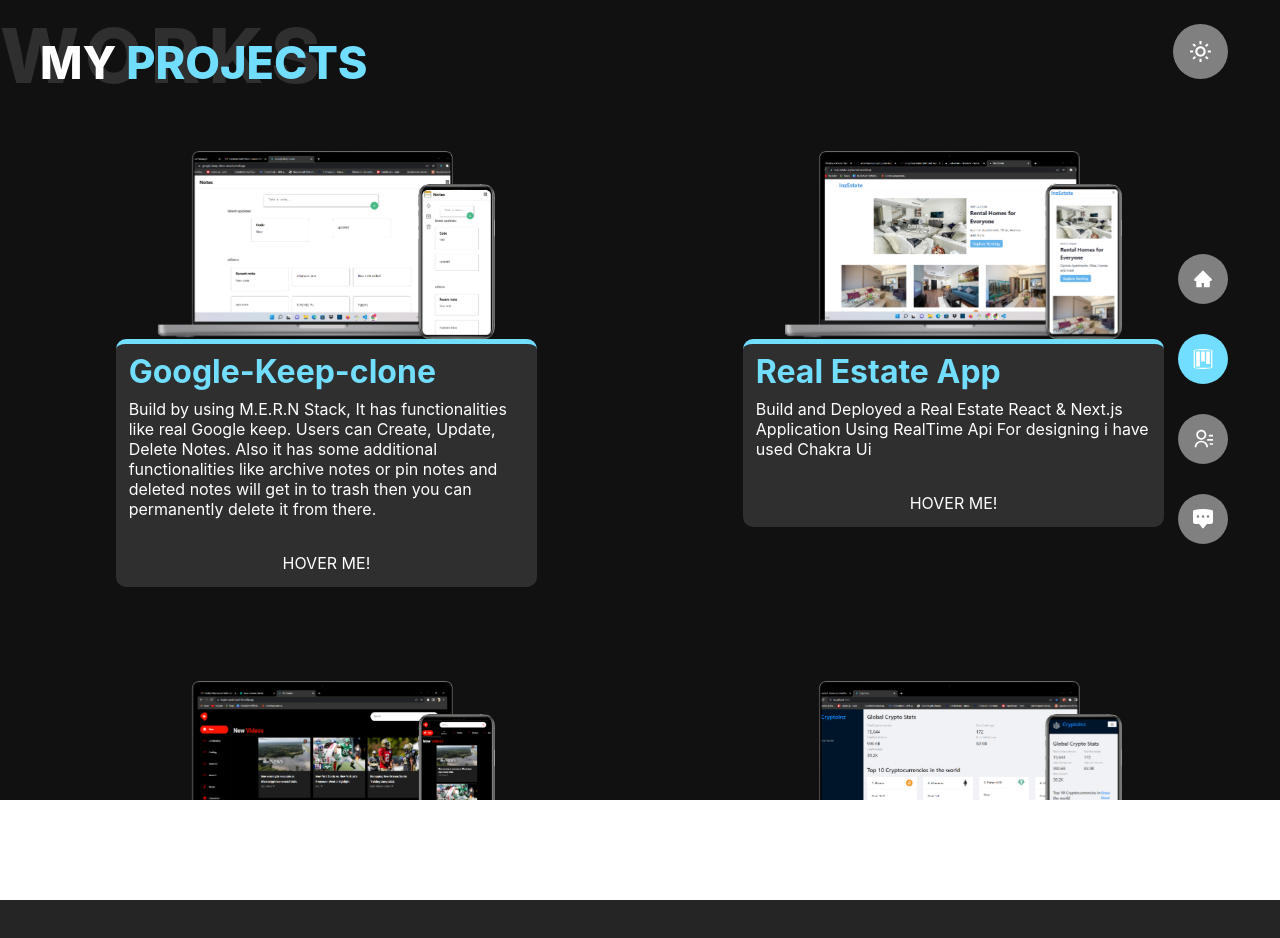
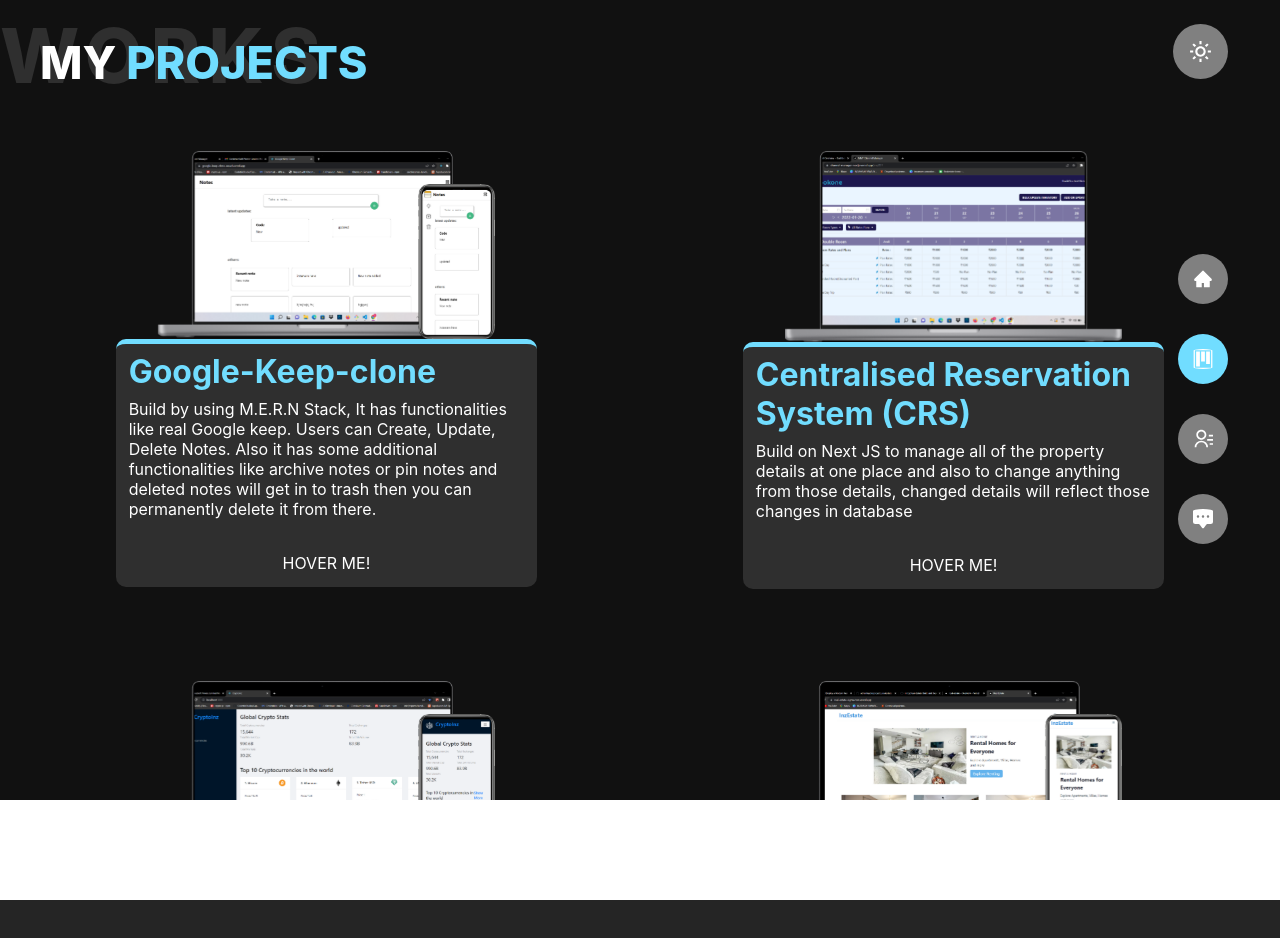
Before and after one commit to innzz/my-react-portfolio, a React (Create React App) app: page /projects in a window 1280 px wide. Shown: the top 938 px of the page. Built offline with nearby package versions, Linux system fonts and the light colour scheme.

Commit message:
Added new project CRS

```diff
--- a/src/assets/ProjectsArray/ProjectsArray.js
+++ b/src/assets/ProjectsArray/ProjectsArray.js
@@ -2,6 +2,7 @@
 import realEstateApp from '../images/real-Estate-app.png';
 import cryptoApp from '../images/crypto-app.png';
 import GoogleKeepClone from '../images/google-keep-clone.png';
+import CRS from '../images/CRS.png';
 
 
 export const ProjectsArray = [
@@ -12,6 +13,22 @@
                 desc: 'Build by using M.E.R.N Stack, It has functionalities like real Google keep. Users can Create, Update, Delete Notes. Also it has some additional functionalities like archive notes or pin notes and deleted notes will get in to trash then you can permanently delete it from there. ',
                 link: 'https://google-keep-clone-woad.vercel.app/',
                 image: GoogleKeepClone
+            },
+            {
+                name: 'Centralised Reservation System (CRS)',
+                desc: 'Build on Next JS to manage all of the property details at one place and also to change anything from those details, changed details will reflect those changes in database',
+                link: 'https://channel-manager-nextjs.vercel.app/',
+                image: CRS
+            }
+        ]
+    },
+    {
+        row: [
+            {
+                name: 'Cryptocurrency App',
+                desc: 'Crytocurrency App which shows the current and previous prices along with the latest news about cryptocurrency.',
+                link: 'https://crypto-app-innzz.vercel.app',
+                image: cryptoApp
             },
             {
                 name: 'Real Estate App',
@@ -28,13 +45,7 @@
                 desc: 'Build and Deployed a Modern YouTube Clone Application in React JS with Material UI 5',
                 link: 'https://bright-cendol-6ad010.netlify.app/',
                 image: youtubeClone
-            },
-            {
-                name: 'Cryptocurrency App',
-                desc: 'Crytocurrency App which shows the current and previous prices along with the latest news about cryptocurrency.',
-                link: 'https://crypto-app-innzz.vercel.app',
-                image: cryptoApp
-            },
+            }
         ]
     }
 
```
Also changed, not shown: src/assets/images/CRS.png (added).
